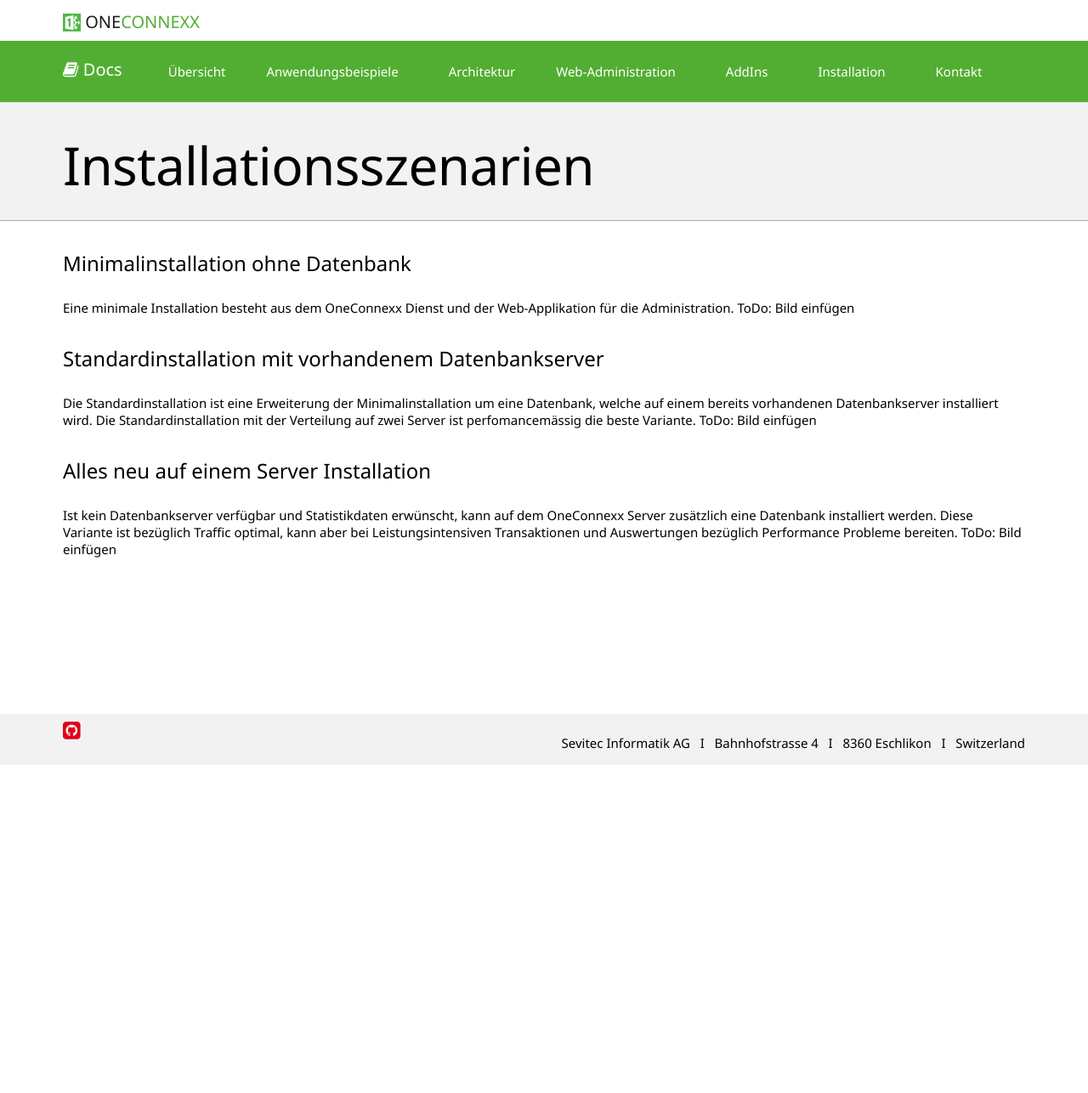
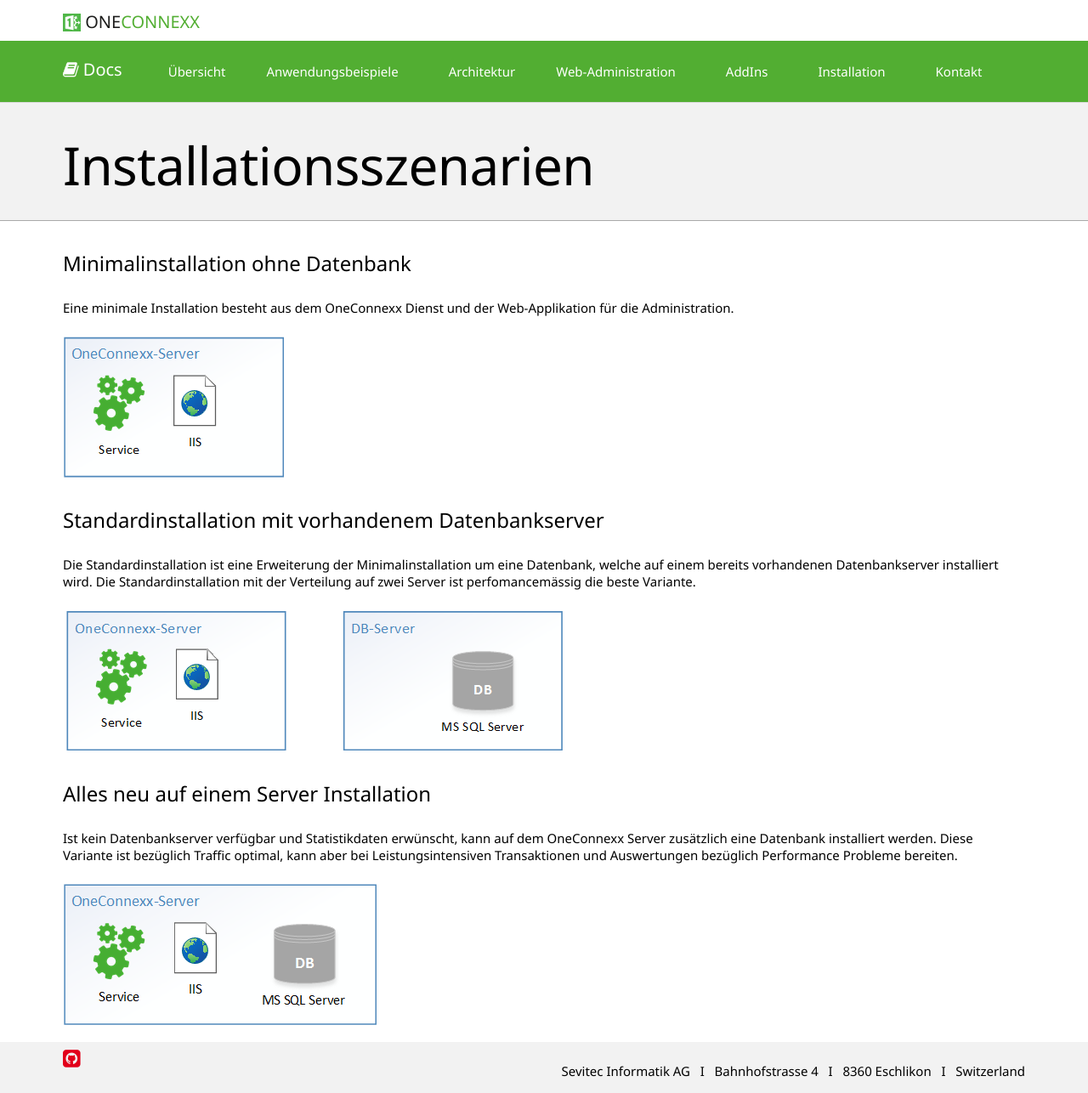
Before and after one commit to primesoft-group/oneconnexx-docs, a Jekyll site: the page built from _pages/setup/de/scenarios.md, in a window 1280 px wide. Shown: the whole page at 85% size. Built offline with Jekyll 4.4.1, drawn with Linux system fonts in a browser that asks for light colours; nearby versions of some CDN libraries; some web fonts are replaced; before the commit the page ends 900 px from its top, so only the background shows below that.

Commit message:
Installation

```diff
--- a/_pages/setup/de/scenarios.md
+++ b/_pages/setup/de/scenarios.md
@@ -6,14 +6,18 @@
 
 #### Minimalinstallation ohne Datenbank
 Eine minimale Installation besteht aus dem OneConnexx Dienst und der Web-Applikation für die Administration.
-ToDo: Bild einfügen
+
+![x]({{ site.baseurl }}/assets/content-images/setup/de/scenario1.png "Szenario 1")
+
 
 #### Standardinstallation mit vorhandenem Datenbankserver
 Die Standardinstallation ist eine Erweiterung der Minimalinstallation um eine Datenbank, welche auf einem bereits vorhandenen Datenbankserver installiert wird.
 Die Standardinstallation mit der Verteilung auf zwei Server ist perfomancemässig die beste Variante.
-ToDo: Bild einfügen
+
+![x]({{ site.baseurl }}/assets/content-images/setup/de/scenario2.png "Szenario 2")
 
 #### Alles neu auf einem Server Installation
 Ist kein Datenbankserver verfügbar und Statistikdaten erwünscht, kann auf dem OneConnexx Server zusätzlich eine Datenbank installiert werden.
 Diese Variante ist bezüglich Traffic optimal, kann aber bei Leistungsintensiven Transaktionen und Auswertungen bezüglich Performance Probleme bereiten.
-ToDo: Bild einfügen
+
+![x]({{ site.baseurl }}/assets/content-images/setup/de/scenario3.png "Szenario 3")
```
Also changed, not shown: assets/content-images/setup/de/scenario1.png (added), assets/content-images/setup/de/scenario2.png (added), assets/content-images/setup/de/scenario3.png (added).
